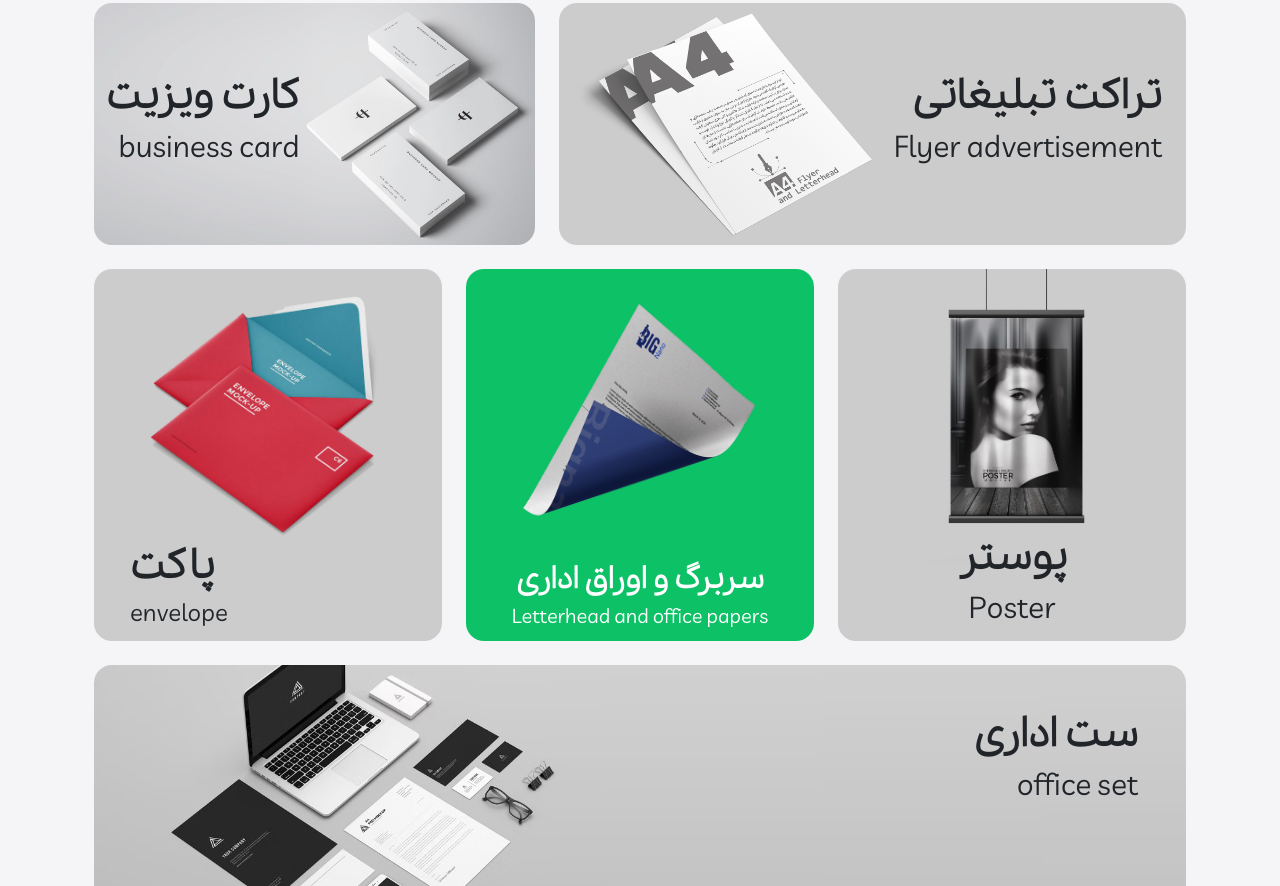
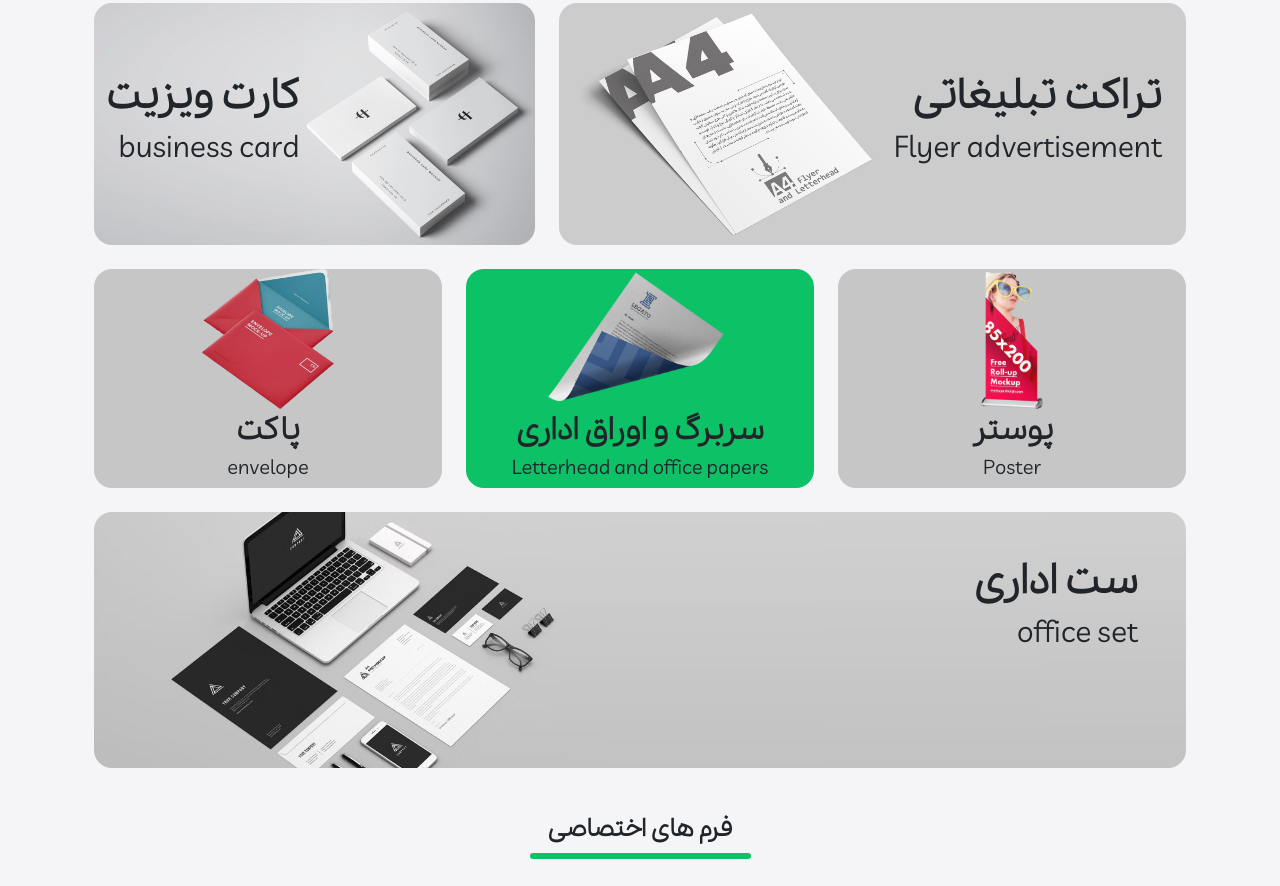
Before and after one commit to yakoobkhedri/mehraveh, a plain HTML site: page index.html in a window 1280 px wide. Shown: the part 1205-2091 px from the top of the page. Drawn offline with nearby package versions, Linux system fonts and the light colour scheme.

Commit message:
commit message

```diff
--- a/index.html
+++ b/index.html
@@ -551,27 +551,27 @@
                </div>
               <img alt="img" src="assets/img/Grid Forms/11.jpg" class="img-fluid w-100 h-100 h-sm-260 rounded-18">
              </div>
-             <div class="col-md-4 position-relative">
-              <div class="position-absolute mx-auto mb-2 start-0 end-0 text-center bottom-0">
-                <p class="fs-lg-20 fs-40 fw-bold mb-0">پوستر</p>
-                <p class="fs-30 fs-lg-20 mb-0">Poster</p>
+             <div class="col-md-4">
+               <div class="rounded-18 bg-gray2 text-center p-1 pt-0">
+                 <img alt="img" src="assets/img/Grid Forms/photo15569638547.png" class="img-fluid  d-block h-140 mx-auto">
+                 <p class="fs-30 fs-lg-20 fw-bold mb-0">پوستر</p>
+                 <p class="fs-20 mb-0">Poster</p>
                </div>
-              <img alt="img" src="assets/img/Grid Forms/000.jpg" class="img-fluid w-100 h-100 rounded-18">
              </div>
-             <div class="col-md-4 position-relative">
-              <div class="position-absolute mx-auto text-white mb-2 start-0 end-0 text-center bottom-0">
+             <div class="col-md-4">
+              <div class="rounded-18 bg-main text-center p-1 pt-0">
+                <img alt="img" src="assets/img/Grid Forms/13.png" class="img-fluid  d-block h-140 mx-auto">
                 <p class="fs-30 fs-lg-20 fw-bold mb-0">سربرگ و اوراق اداری</p>
                 <p class="fs-20 mb-0">Letterhead and office papers</p>
-               </div>
-              <img alt="img" src="assets/img/Grid Forms/13.jpg" class="img-fluid w-100 h-100 rounded-18">
-             </div>
-             <div class="col-md-4 position-relative">
-              <div class="position-absolute mx-auto ms-5 mb-2 start-0 end-0 text-start bottom-0">
-                <p class="fs-lg-20 fs-40 fw-bold mb-0">پاکت</p>
-                <p class="fs-24 fs-lg-20 mb-0">envelope </p>
-               </div>
-              <img alt="img" src="assets/img/Grid Forms/80.jpg" class="img-fluid w-100 h-100 rounded-18">
-             </div>
+              </div>
+            </div>
+            <div class="col-md-4">
+              <div class="rounded-18 bg-gray2 text-center p-1 pt-0">
+                <img alt="img" src="assets/img/Grid Forms/80.png" class="img-fluid  d-block h-140 mx-auto">
+                <p class="fs-30 fs-lg-20 fw-bold mb-0">پاکت</p>
+                <p class="fs-20 mb-0">envelope </p>
+              </div>
+            </div>
              <div class="col-lg-12 position-relative">
               <div class="position-absolute mt-4 pt-3 me-5">
                 <p class="fs-lg-20 fs-40 fw-bold mb-0">ست اداری</p>
```
Also changed, not shown: assets/css/styles.css (+8 -2 lines), assets/img/Grid Forms/13.jpg (deleted), assets/img/Grid Forms/13.png (added), assets/img/Grid Forms/80.jpg (deleted), assets/img/Grid Forms/80.png (added), assets/img/Grid Forms/photo15569638547.png (added).
